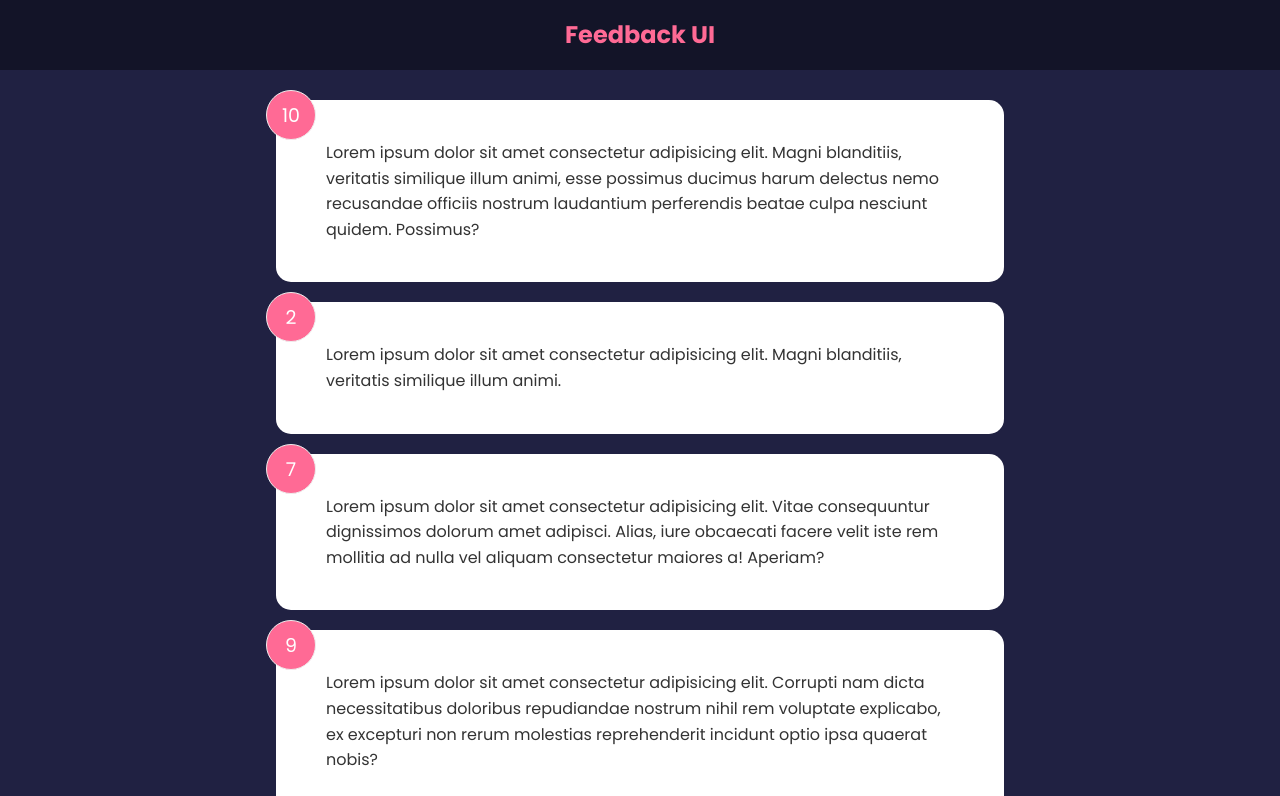
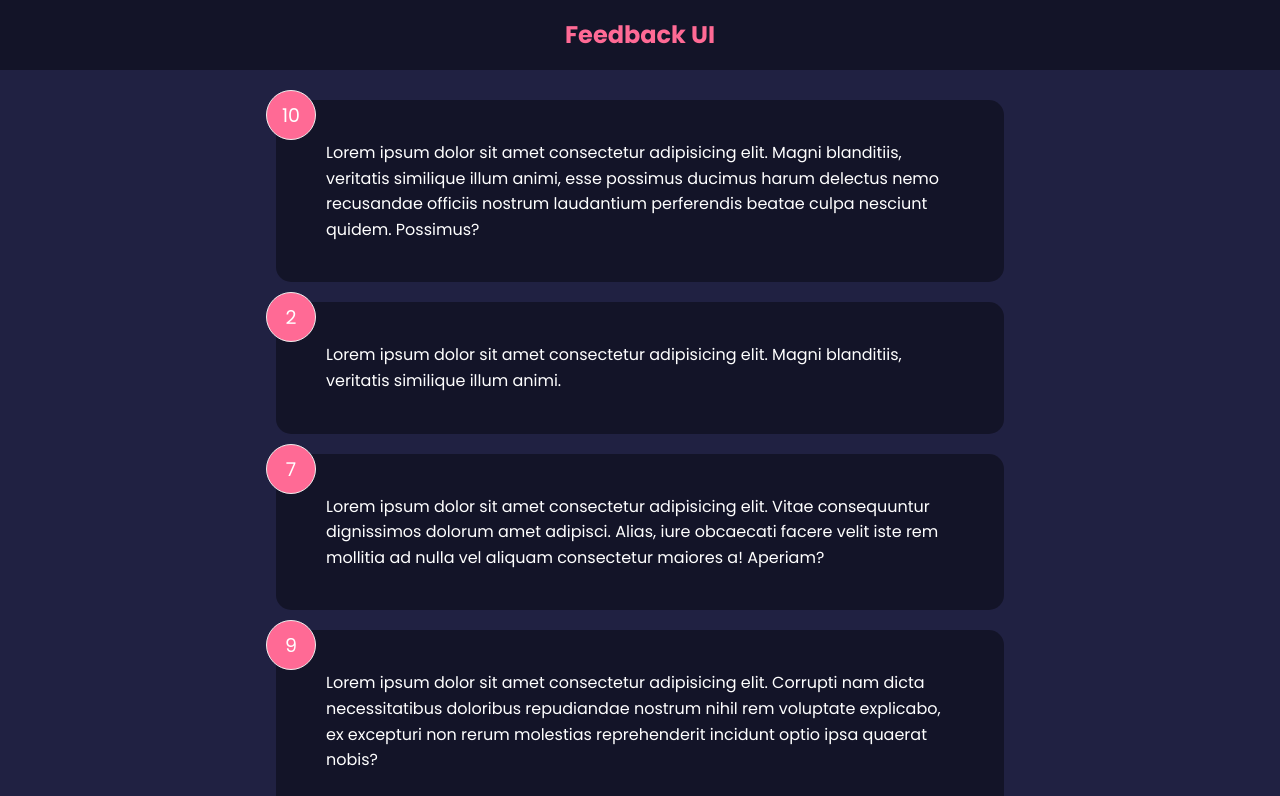
Before and after one commit to BrandynCoverdill/Feedback-app, a React (Create React App) app: page / in a window 1280 px wide. Shown: the top 796 px of the page. Built offline with nearby package versions, Linux system fonts and the light colour scheme.

Commit message:
Work from Lesson 3.5

```diff
--- a/src/components/FeedbackItem.jsx
+++ b/src/components/FeedbackItem.jsx
@@ -1,8 +1,16 @@
+import PropTypes from 'prop-types';
+
+import Card from './shared/Card';
+
 export default function FeedbackItem({ feedback }) {
 	return (
-		<div className='card'>
+		<Card>
 			<div className='num-display'>{feedback.rating}</div>
 			<div className='text-display'>{feedback.text}</div>
-		</div>
+		</Card>
 	);
 }
+
+FeedbackItem.propTypes = {
+	item: PropTypes.object.isRequired,
+};
--- /dev/null
+++ b/src/components/shared/Card.jsx
@@ -0,0 +1,26 @@
+import PropTypes from 'prop-types';
+
+export default function Card({ children, reverse }) {
+	// return <div className={`card ${reverse && 'reverse'}`}>{children}</div>;
+
+	return (
+		<div
+			className='card'
+			style={{
+				backgroundColor: reverse ? 'rgba(0,0,0,0.4)' : '#fff',
+				color: reverse ? '#fff' : '#000',
+			}}
+		>
+			{children}
+		</div>
+	);
+}
+
+Card.defaultProps = {
+	reverse: true,
+};
+
+Card.propTypes = {
+	children: PropTypes.node.isRequired,
+	reverse: PropTypes.bool,
+};
```
Also changed, not shown: src/components/FeedbackList.jsx (+11 -0 lines).
